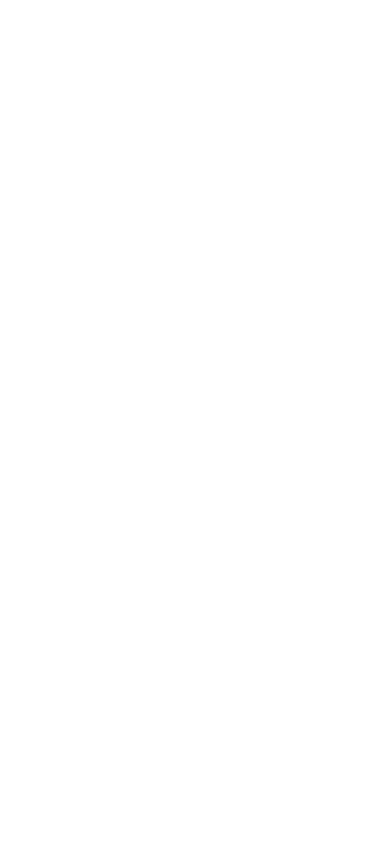
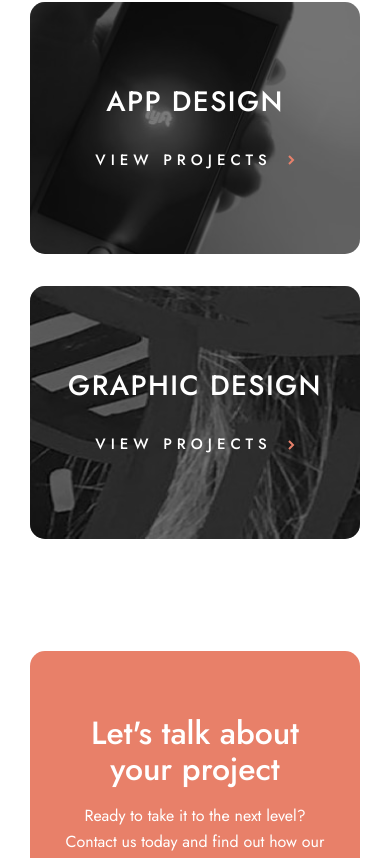
Before and after one commit to amza-web/Designo, a Next.js app: page /web-design in a window 390 px wide. Shown: the part 3738-4596 px from the top of the page. Before the commit the page ends 3572 px from the top, so only its background shows below. Built offline with nearby package versions, Linux system fonts and the light colour scheme.

Commit message:
finished the web-design page

```diff
--- a/app/web-design/page.js
+++ b/app/web-design/page.js
@@ -1,5 +1,6 @@
 import Navigation from '@/components/Navigation'
 import ProjectItem from '@/components/ProjectItem'
+import ProjectInd from '@/components/ProjectInd'
 import React from 'react'
 import Image from 'next/image'
 
@@ -9,6 +10,13 @@
 import builder from "@/app/assets/web-design/desktop/image-builder.jpg"
 import blogr from "@/app/assets/web-design/desktop/image-blogr.jpg"
 import camp from "@/app/assets/web-design/desktop/image-camp.jpg"
+
+import app from "@/app/assets/home/mobile/image-app-design.jpg"
+import lgApp from "@/app/assets/home/desktop/image-app-design.jpg"
+import graphic from "@/app/assets/home/mobile/image-graphic-design.jpg"
+import lgGraphic from "@/app/assets/home/desktop/image-graphic-design.jpg"
+import CallToAction from '@/components/CallToAction'
+import Footer from '@/components/Footer'
 
 const WebDesign = () => {
     const projects = [
@@ -45,6 +53,20 @@
 
 
     ]
+    const detailsList = [
+        {
+            title: 'App Design',
+            web: app,
+            lgWeb: lgApp,
+            link: '/app-design'
+        },
+        {
+            title: 'Graphic Design',
+            web: graphic,
+            lgWeb: lgGraphic,
+            link: '/graphic-design'
+        }
+    ]
   return (
     <main>
         <Navigation />
@@ -54,8 +76,8 @@
                 We build websites that serve as powerful marketing tools and bring memorable brand experiences.
             </p>
         </header>
-        <section className='flex'>
-            <ul className='inline-block max-w-sm mx-auto text-center'>
+        <section className='flex my-24'>
+            <ul className='inline-flex flex-col gap-10 mx-auto max-w-[330px] text-center'>
                 {projects.map((project, index) => {
                     return (
                         <ProjectItem key={index} project={project} />
@@ -63,6 +85,18 @@
                 })}
             </ul>
         </section>
+        <section className='max-w-[330px] mx-auto flex flex-col gap-8 -mb-24 lg:-mb-20 '>
+            {detailsList.map((details, index) => {
+                return (
+                    <ProjectInd key={index} details={details} />
+                )
+            }
+            )}
+            <div className='pt-20'>
+                <CallToAction />
+            </div>
+        </section>
+        <Footer />
     </main>
 
   )
```
